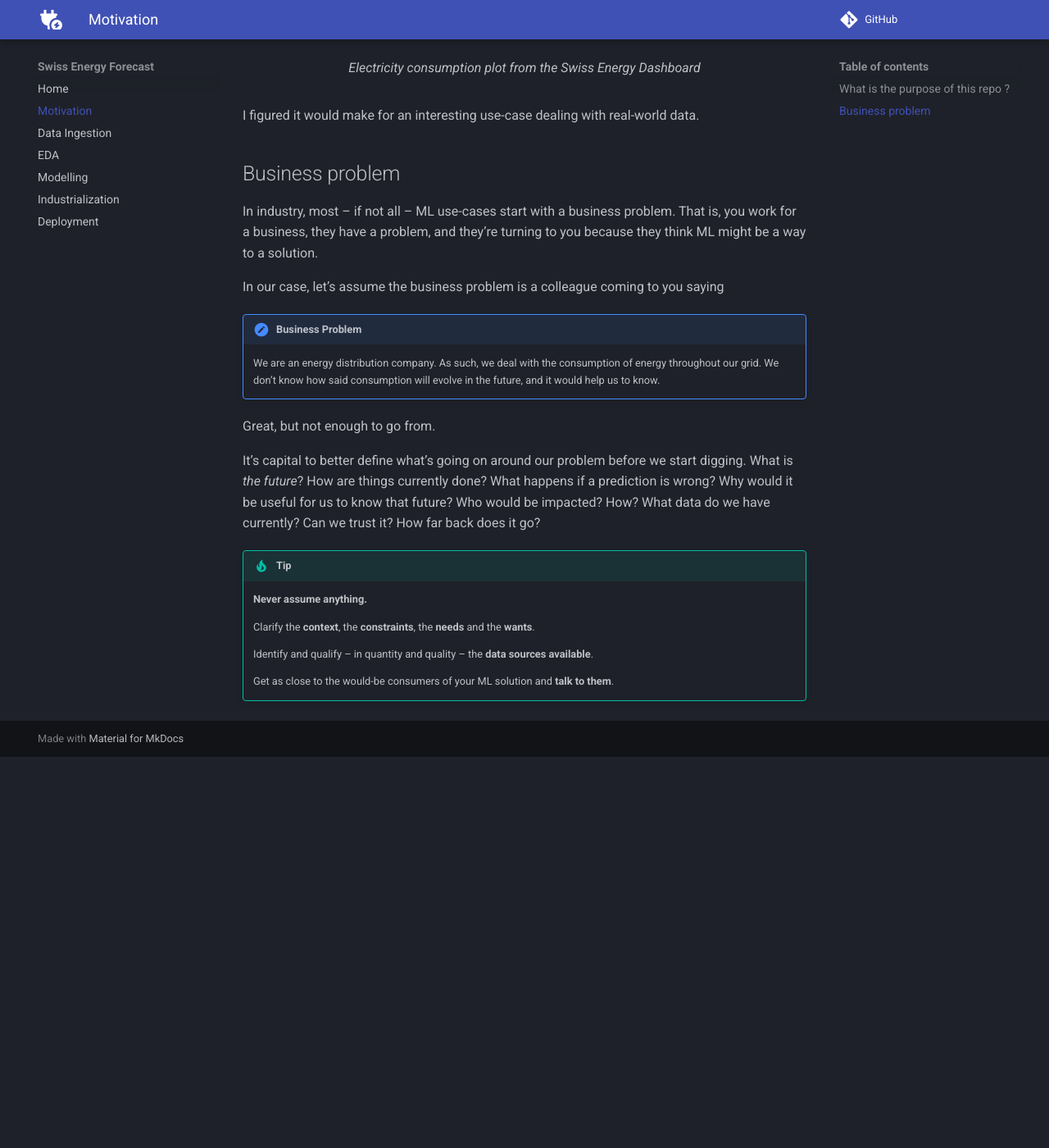
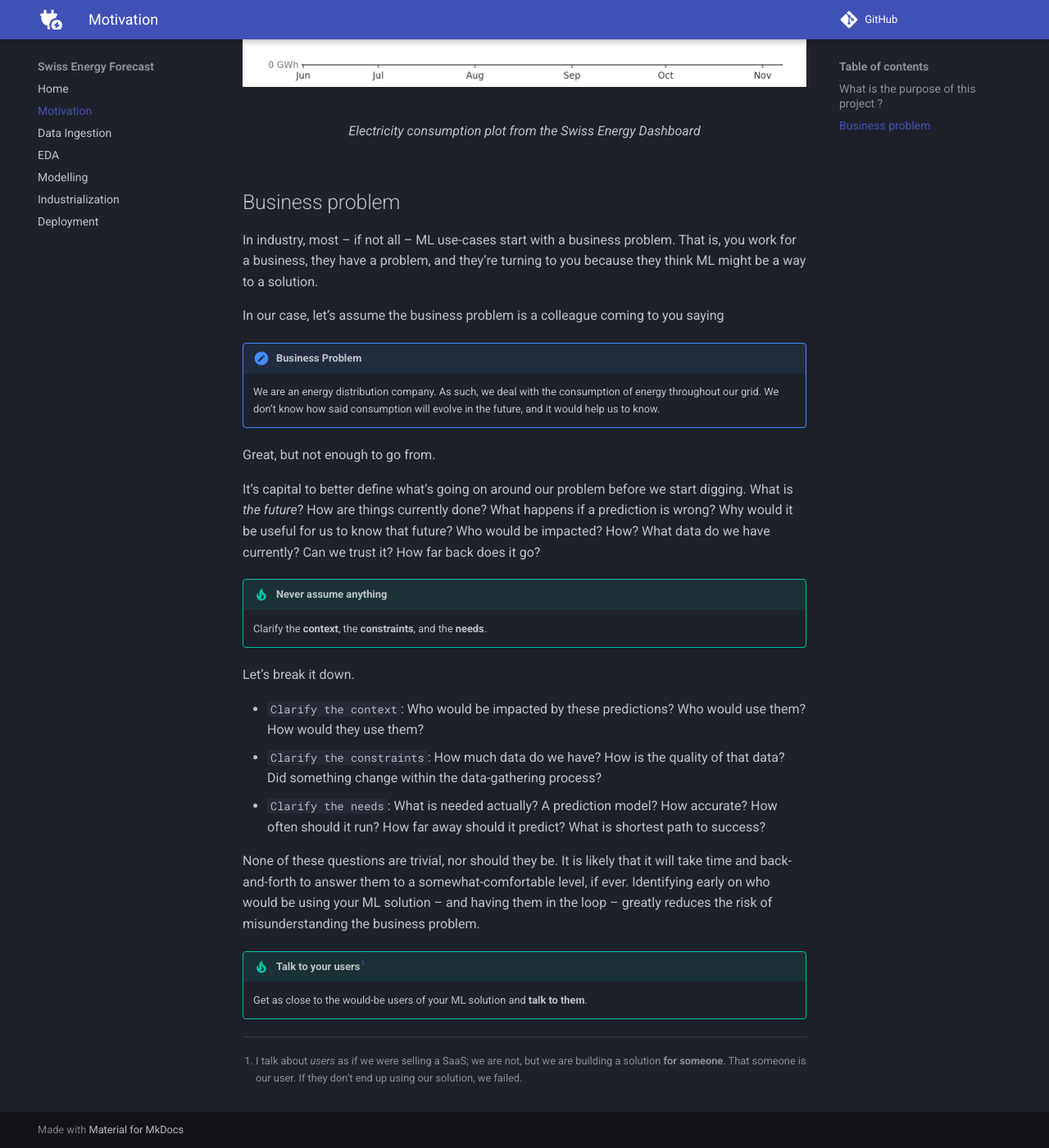
Before and after one commit to arthurgassner/swissenergy-frontend, an MkDocs documentation site: the page built from docs/motivation.md, in a window 1280 px wide and 1400 px high, scrolled down 728 px. Shown: the whole window at 82% size. Built offline with MkDocs 1.6.1 and Material for MkDocs 9.7.7, drawn with Linux system fonts in a browser that asks for light colours; a script that is not in the unit is left out; comment, search, counter and statistics services are not loaded; before the commit the page ends 1651 px from its top, so only the background shows below that; some of the changed text lies outside the part shown.

Commit message:
Finish motivation section

```diff
--- a/docs/motivation.md
+++ b/docs/motivation.md
@@ -1,18 +1,18 @@
 # :material-lightbulb-on: Motivation
 
-## What is the purpose of this repo ?
+## What is the purpose of this project ?
 
 I wanted to have a place where I could showcase an end-to-end machine learning (ML) use-case.
-Beyond the methodologies -- and tools involved -- I wanted to centralize some pieces of advices, as not to lose sight of them.
+Beyond the methodologies -- and tools involved -- I wanted to centralize some pieces of advice, as not to lose sight of them.
+None of them should be taken as gospel -- as I am still early in my career -- nor should they be seen as set-in-stone rules; they are more like flexible guidelines to help navigate an ML use-case from start to finish.
 
-Then, I stumbled upon the [Swiss Energy Dashboard](https://energiedashboard.admin.ch/strom/stromverbrauch), made available by the Swiss Federal Office of Energy (SFOE).
+Eventually, I stumbled upon the [Swiss Energy Dashboard](https://energiedashboard.admin.ch/strom/stromverbrauch), made available by the Swiss Federal Office of Energy (SFOE). I figured it would make for an interesting use-case dealing with real-world data.
 
 <figure markdown="span">
   ![Image title](images/motivation/swiss-energy-dashboard.png){ width="800" }
   <figcaption>Electricity consumption plot from the Swiss Energy Dashboard</figcaption>
 </figure>
 
-I figured it would make for an interesting use-case dealing with real-world data.
 
 ## Business problem
 
@@ -30,11 +30,19 @@ Great, but not enough to go from.
 It's capital to better define what's going on around our problem before we start digging.
 What is _the future_? How are things currently done? What happens if a prediction is wrong? Why would it be useful for us to know that future? Who would be impacted? How? What data do we have currently? Can we trust it? How far back does it go?
 
-!!! tip
-    **Never assume anything.**
+!!! tip "Never assume anything"
+    Clarify the **context**, the **constraints**, and the **needs**.
 
-    Clarify the **context**, the **constraints**, the **needs** and the **wants**.
+Let's break it down.
 
-    Identify and qualify -- in quantity and quality -- the **data sources available**.
+- `Clarify the context`: Who would be impacted by these predictions? Who would use them? How would they use them?
+- `Clarify the constraints`: How much data do we have? How is the quality of that data? Did something change within the data-gathering process?
+- `Clarify the needs`: What is needed actually? A prediction model? How accurate? How often should it run? How far away should it predict? What is shortest path to success?
 
-    Get as close to the would-be consumers of your ML solution and **talk to them**.
+None of these questions are trivial, nor should they be. It is likely that it will take time and back-and-forth to answer them to a somewhat-comfortable level, if ever. Identifying early on who would be using your ML solution -- and having them in the loop -- greatly reduces the risk of misunderstanding the business problem.
+
+!!! tip "Talk to your users[^1]"
+    Get as close to the would-be users of your ML solution and **talk to them**.
+
+
+[^1]: I talk about _users_ as if we were selling a SaaS; we are not, but we are building a solution **for someone**. That someone is our user. If they don't end up using our solution, we failed.
```
Also changed, not shown: docs/eda.md (+3 -0 lines).
